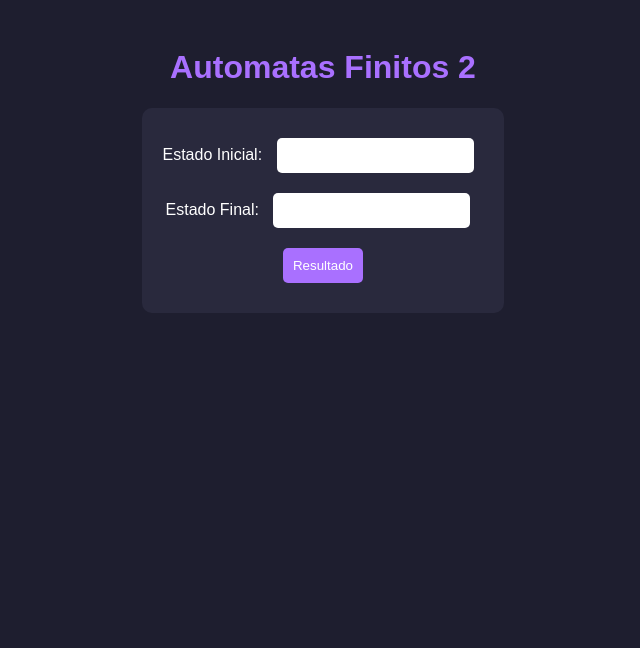
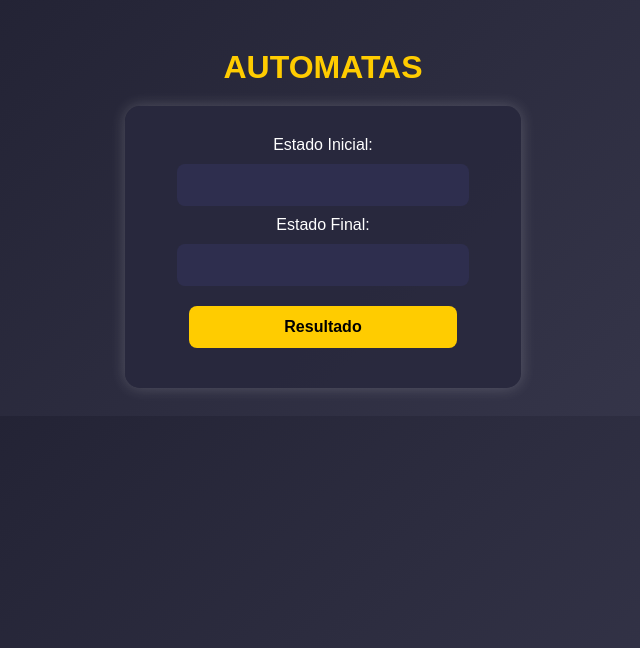
Before and after one commit to wuil2004/Examen, a Flask app: page / in a window 1280 px wide. Shown: the top 648 px of the page, without its empty margins (317-957 px from the left). Run offline with Flask 3, Linux system fonts and the light colour scheme.

Commit message:
first commit

```diff
--- a/templates/index.html
+++ b/templates/index.html
@@ -3,61 +3,76 @@
 <head>
     <meta charset="UTF-8">
     <meta name="viewport" content="width=device-width, initial-scale=1.0">
-    <title>Automatas Finitos 2</title>
+    <title>Examen - Autómatas</title>
     <style>
         body {
-            font-family: Arial, sans-serif;
-            background-color: #1e1e2f;
+            font-family: 'Arial', sans-serif;
+            background: linear-gradient(135deg, #1e1e2f, #3a3a4f);
             color: #ffffff;
             text-align: center;
             padding: 20px;
         }
         h1 {
-            color: #a970ff;
+            color: #ffcc00;
+            text-transform: uppercase;
+            margin-bottom: 20px;
         }
-        form {
-            background: #29293d;
-            padding: 20px;
-            border-radius: 10px;
+        .container {
+            background: rgba(41, 41, 61, 0.9);
+            padding: 30px;
+            border-radius: 15px;
             display: inline-block;
+            box-shadow: 0 0 15px rgba(255, 255, 255, 0.2);
         }
         input, button {
-            padding: 10px;
-            margin: 10px;
-            border-radius: 5px;
+            width: 80%;
+            padding: 12px;
+            margin: 10px 0;
+            border-radius: 8px;
             border: none;
+            font-size: 16px;
+        }
+        input {
+            background: #2e2e4e;
+            color: #fff;
+            text-align: center;
         }
         button {
-            background-color: #a970ff;
-            color: white;
+            background: #ffcc00;
+            color: #000;
+            font-weight: bold;
             cursor: pointer;
+            transition: 0.3s;
         }
         button:hover {
-            background-color: #8358d1;
+            background: #e6b800;
         }
         ul {
             list-style: none;
             padding: 0;
         }
         li {
-            background: #3a3a4f;
-            padding: 10px;
-            margin: 5px;
-            border-radius: 5px;
+            background: #444466;
+            padding: 12px;
+            margin: 8px 0;
+            border-radius: 8px;
+            box-shadow: 0 0 10px rgba(255, 255, 255, 0.1);
         }
     </style>
 </head>
 <body>
-    <h1>Automatas Finitos 2</h1>
+    <h1>Automatas</h1>
+    <div class="container">
         <form method="POST">
             <label>Estado Inicial:</label>
-        <input type="text" name="estado_inicial">
+            <input type="text" name="estado_inicial" required>
             <br>
             <label>Estado Final:</label>
-        <input type="text" name="solucion">
+            <input type="text" name="solucion" required>
             <br>
             <button type="submit">Resultado</button>
         </form>
+    </div>
 
     {% if resultados %}
         <h2>Resultados:</h2>
@@ -66,9 +81,9 @@
                 <li>
                     <strong>{{ metodo }}:</strong>
                     {% if resultado[0] == "No se encontró solución." %}
-                        <p> {{ resultado[0] }}</p>
+                        <p>{{ resultado[0] }}</p>
                     {% else %}
-                        <p> {{ resultado }}</p>
+                        <p>{{ resultado }}</p>
                     {% endif %}
                 </li>
             {% endfor %}
```
Also changed, not shown: requirements.txt (+7 -2 lines), 1 other file. Lines whose indentation alone changed are shown as unchanged.
